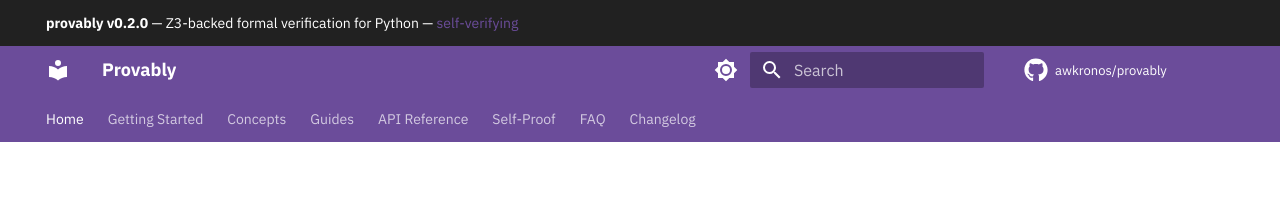
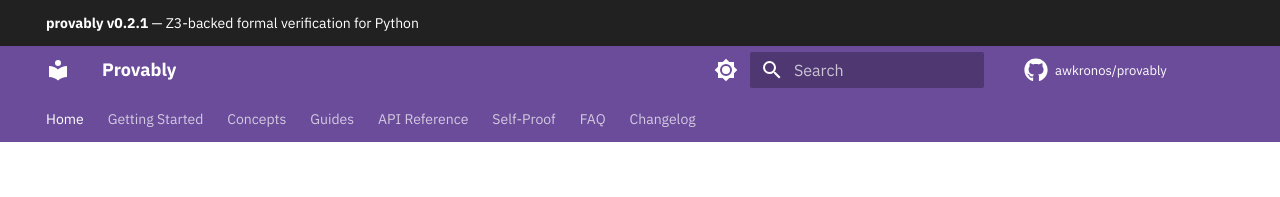
Before and after one commit to awkronos/provably, an MkDocs documentation site: the page built from docs/index.md, in a window 1280 px wide and 900 px high. Shown: the top 197 px of the window. Built offline with MkDocs 1.6.1 and Material for MkDocs 9.7.7, drawn with Linux system fonts in a browser that asks for light colours; comment, search, counter and statistics services are not loaded.

Commit message:
chore: bump v0.2.1, fix announcement bar
- Version 0.2.0 → 0.2.1
- Announcement bar simplified, version updated

Co-Authored-By: Claude Opus 4.6 (1M context) <noreply@anthropic.com>

```diff
--- a/docs/overrides/main.html
+++ b/docs/overrides/main.html
@@ -1,6 +1,5 @@
 {% extends "base.html" %}
 
 {% block announce %}
-  <strong>provably v0.2.0</strong> &mdash; Z3-backed formal verification for Python &mdash;
-  <a href="self-proof/">self-verifying</a>
+  <strong>provably v0.2.1</strong> — Z3-backed formal verification for Python
 {% endblock %}
--- a/pyproject.toml
+++ b/pyproject.toml
@@ -4,7 +4,7 @@ build-backend = "hatchling.build"
 
 [project]
 name = "provably"
-version = "0.2.0"
+version = "0.2.1"
 description = "Proof-carrying Python functions via Z3 — annotate, verify, ship."
 readme = "README.md"
 license = "MIT"
--- a/src/provably/__init__.py
+++ b/src/provably/__init__.py
@@ -29,7 +29,7 @@ Optional extras
 
 from __future__ import annotations
 
-__version__ = "0.2.0"
+__version__ = "0.2.1"
 
 from z3 import And, Implies, Not, Or
 
```
